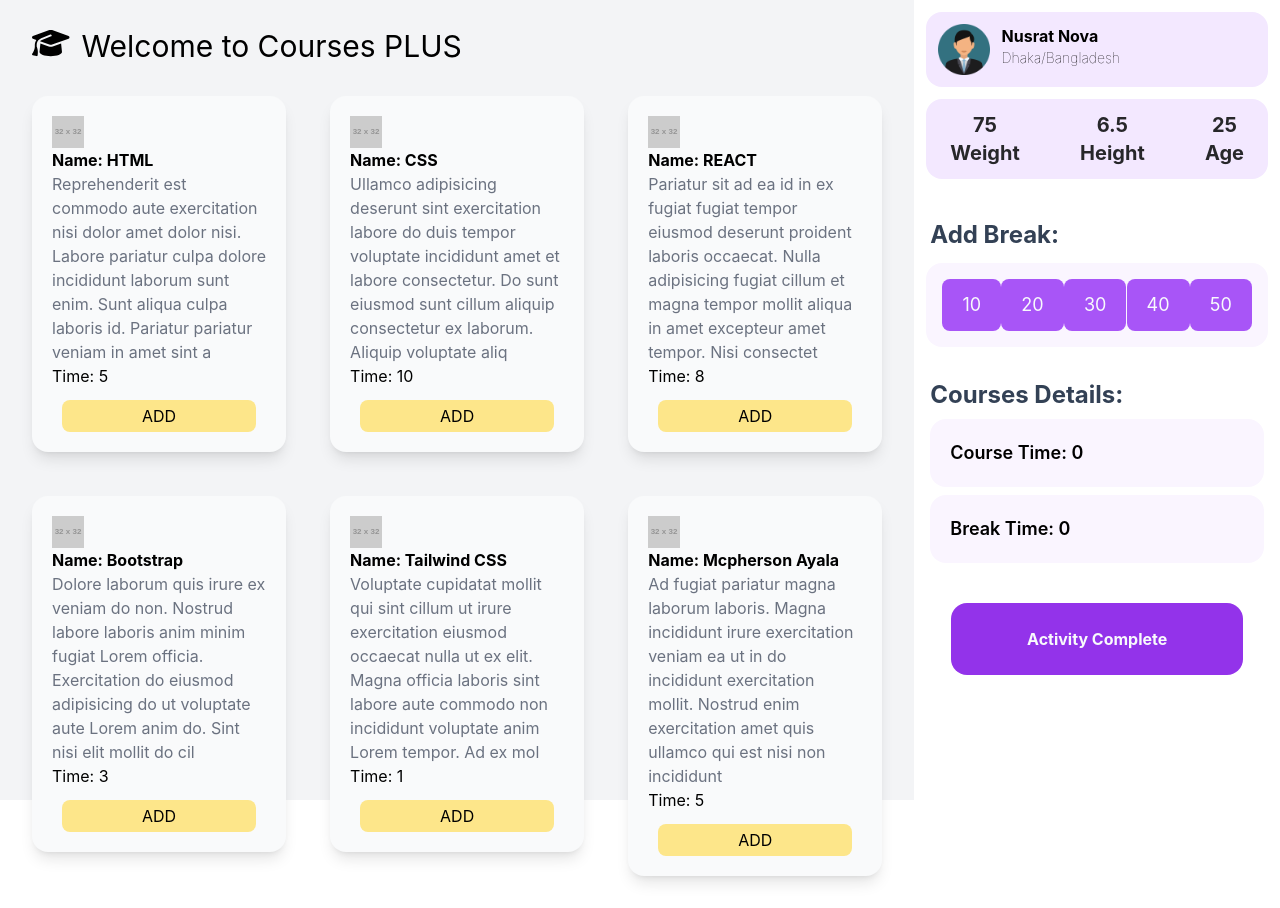
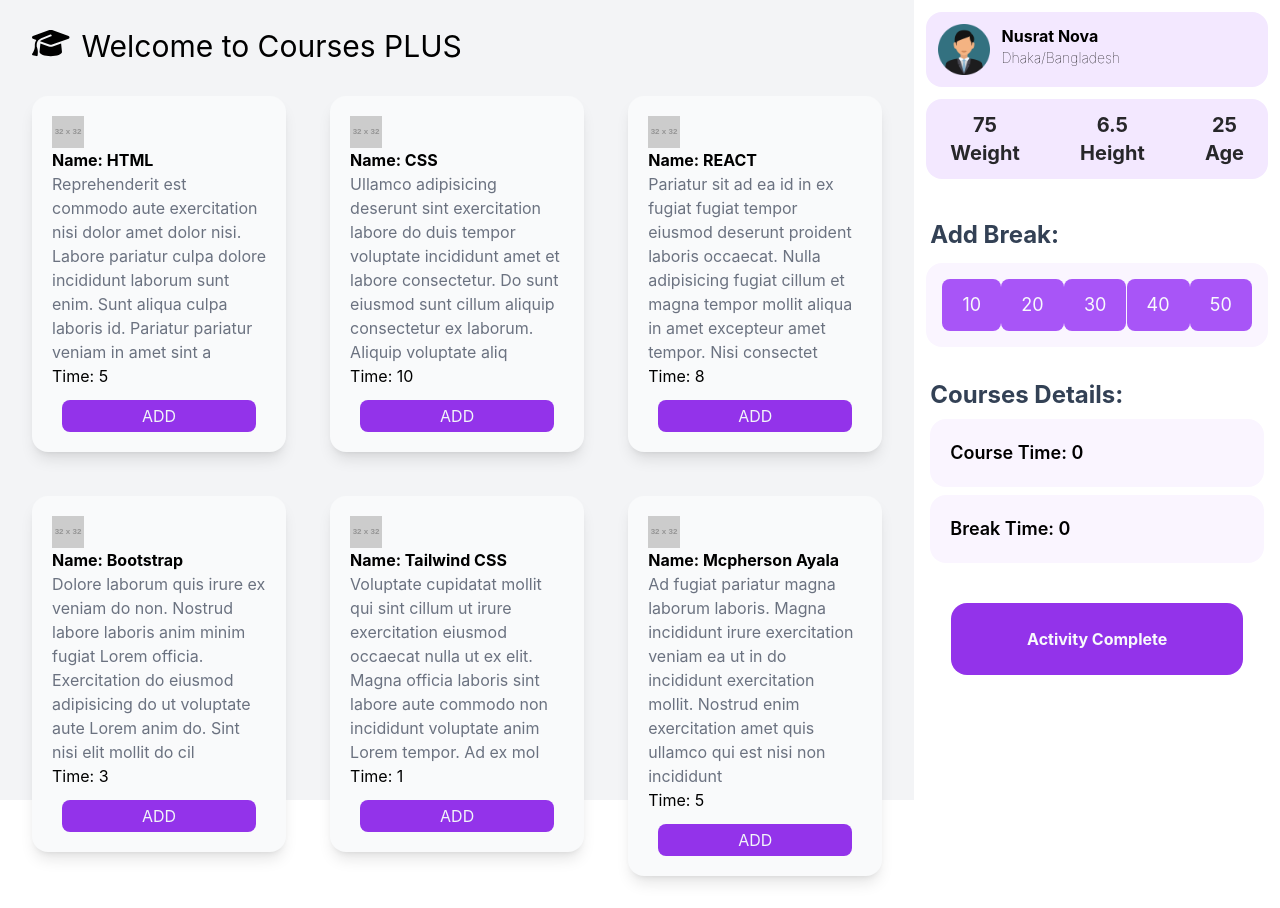
Before and after one commit to nusratnova5/courses-plus, a React (Create React App) app: page / in a window 1280 px wide. Built offline with nearby package versions, Linux system fonts and the light colour scheme.

Commit message:
card color

```diff
--- a/src/components/course/Course.js
+++ b/src/components/course/Course.js
@@ -16,7 +16,7 @@ function Course(props) {
         <h2 className='font-bold'>Name: {name}</h2>
         <p className='text-gray-500'>{newAbout}</p>
         <p>Time: {time}</p>
-        <p className='text-center'><button className='bg-amber-200	px-20 py-1 rounded-lg mt-3' onClick={()=>handleClick(time)}>ADD</button></p>
+        <p className='text-center'><button className='bg-purple-600 text-slate-100	px-20 py-1 rounded-lg mt-3' onClick={()=>handleClick(time)}>ADD</button></p>
       </div>
     </div>
   )
```
